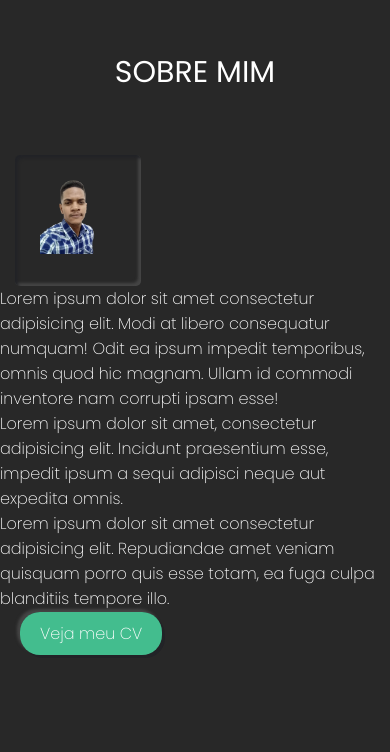
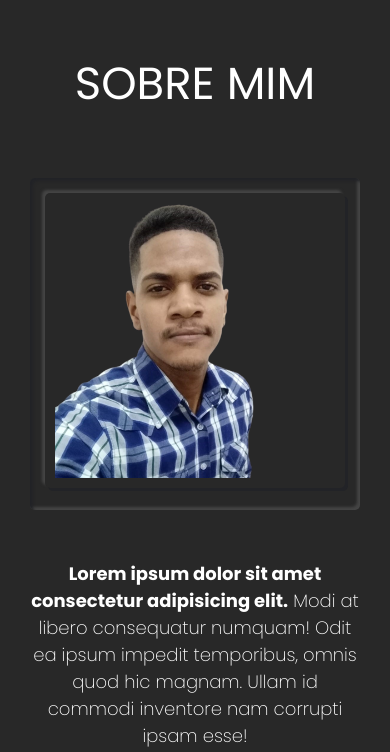
Before and after one commit to lucas1711/Portfolio, a plain HTML site: page index.html in a window 390 px wide. Shown: the part 1021-1773 px from the top of the page. Before the commit the page ends 1747 px from the top, so only its background shows below. Drawn offline with nearby package versions, Linux system fonts and the light colour scheme.

Commit message:
atualizando seção sobre mim

```diff
--- a/index.html
+++ b/index.html
@@ -104,13 +104,13 @@
             <div class="row">
                 <div class="imagem-sobre-mim">
                     <div class="img-box inner-shadow">
-                        <img src="src/imagens/minha_foto_atual fundo transparente.png" alt="foto do perfil">
+                        <img src="src/imagens/minha_foto_atual fundo transparente.png" alt="foto do perfil" class="outer-shadow">
                     </div>
                 </div>
 
-                <div class="informacoes-sobre">
+                <div class="informacoes-sobre-mim">
                     <p>
-                        <Lorem>Lorem ipsum dolor sit amet consectetur adipisicing elit.</strong> Modi at libero
+                        <strong>Lorem ipsum dolor sit amet consectetur adipisicing elit.</strong> Modi at libero
                             consequatur numquam! Odit
                             ea ipsum impedit temporibus, omnis quod hic magnam. Ullam id commodi inventore nam corrupti
                             ipsam esse!
@@ -127,7 +127,7 @@
                     </p>
 
                     <div class="botao">
-                        <a href="src/arquivos/cv.pdf" class="botao outer-shadow" target="_blank">Veja meu CV</a>
+                        <a href="https://drive.google.com/file/d/1qyEqdYmwiMaEgjtQ7if5bO4dPhU70y5g/view?usp=sharing" class="botao " target="_blank">Veja meu CV</a>
                     </div>
                 </div>
             </div>
--- a/src/css/globais.css
+++ b/src/css/globais.css
@@ -71,14 +71,13 @@ body {
 }
 
 .section-title h2{
-    font-size: var(--fonte-extra-grande);
+    font-size: var(--fonte-gigante);
     font-weight: 500;
     text-transform: uppercase;
 }
 
 .botao{
     font-size: var(--fonte-normal);
-    padding: 10px 20px;
     border-radius: 20px;
     transition: all 0.3s ease;
     color: var(--cor-branca);
@@ -86,9 +85,10 @@ body {
 
 .botao a{
     background-color: var(--cor-primaria);
+    padding: 10px 20px;
 }
 
 .botao a:hover{
     background-color: var(--cor-secundaria);
-    color: var(--cor-branca);
+    color: var(--cor-primaria);
 }
--- a/src/css/sobre.css
+++ b/src/css/sobre.css
@@ -13,3 +13,46 @@
     border: 10px solid transparent;
     border-radius: 5px;
 }
+
+.sobre-mim .informacoes-sobre-mim {
+    max-width: 50%;
+    padding: 0 25px;
+
+}
+
+.sobre-mim .informacoes-sobre-mim .botao {
+    margin-top: 50px;
+}
+
+.sobre-mim .informacoes-sobre-mim p {
+    font-size: 1.8rem;
+    margin-bottom: 20px;
+}
+
+@media(max-width: 1280px) {
+    .sobre-mim .row {
+        justify-content: center;
+    }
+}
+
+@media(max-width: 980px) {
+    .sobre-mim .row{
+       justify-content: center;
+    }
+
+    .sobre-mim .imagem-sobre-mim {
+        max-width: 100%;
+        padding: 0 var(--mobile-padding);
+        margin-bottom: 50px;
+    }
+
+    .sobre-mim .informacoes-sobre-mim {
+        padding: 0 var(--mobile-padding);
+        text-align: center;
+    }
+
+    .sobre-mim .informacoes-sobre-mim {
+        max-width: 100%;
+    }
+
+}
```
